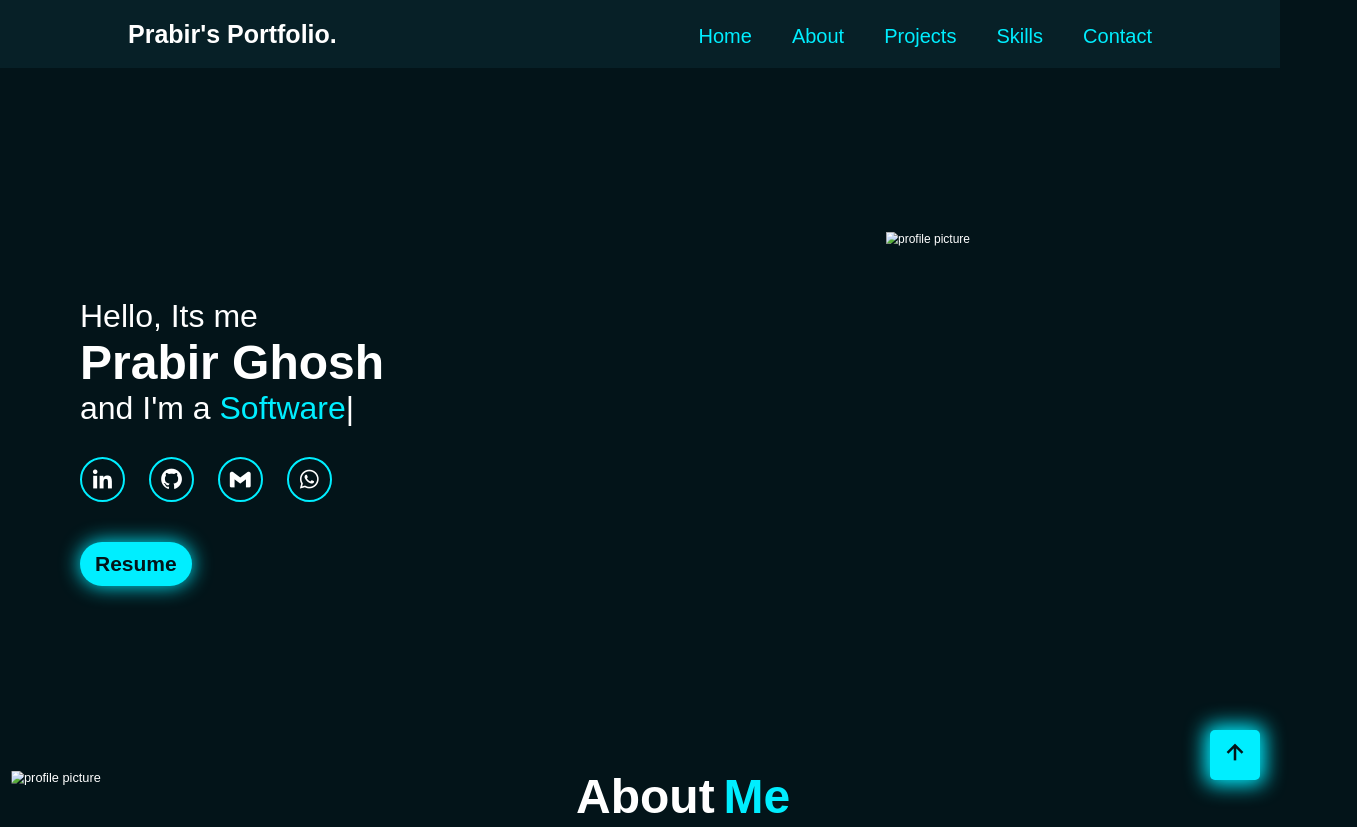
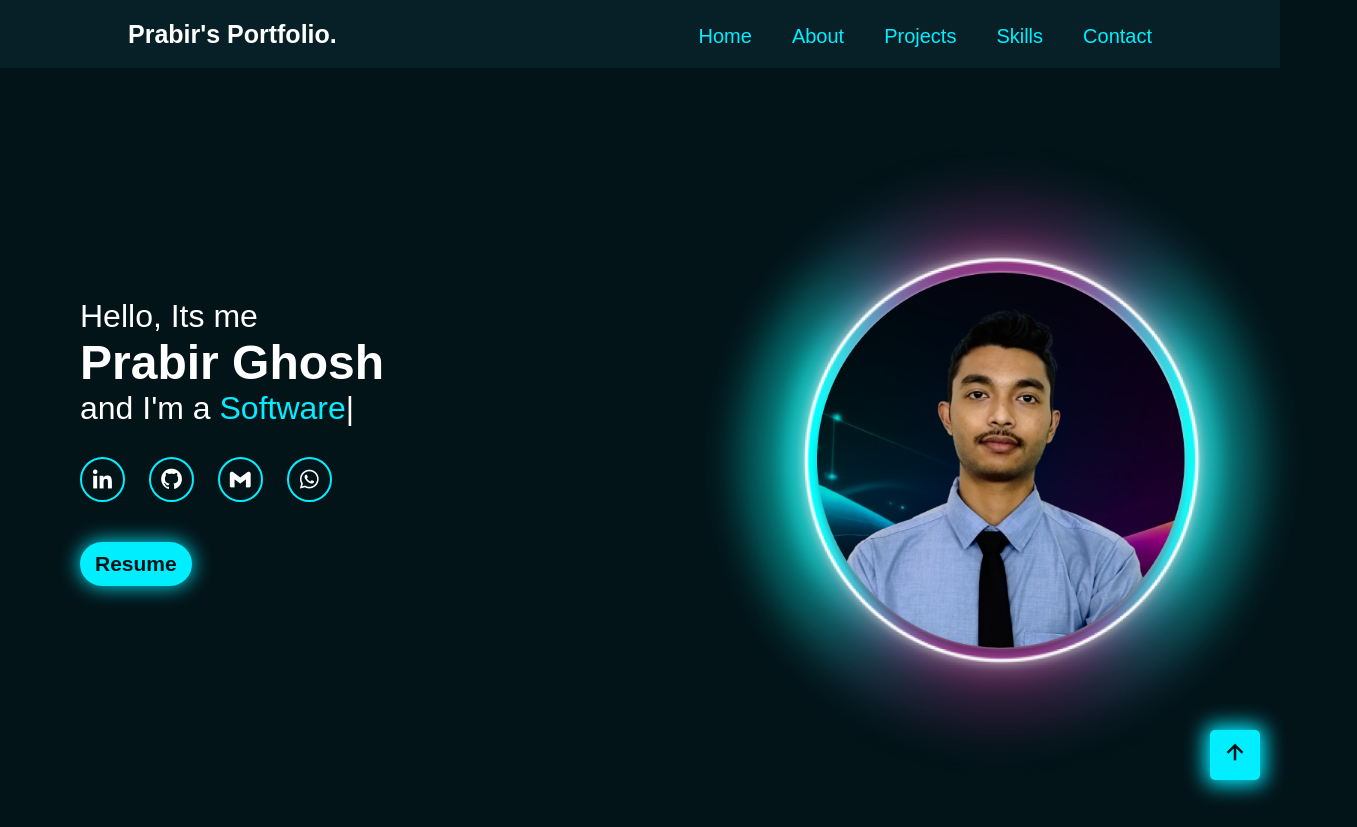
Before and after one commit to prabir227/portfolio-website, a website: page index.html in a window 1280 px wide. Shown: the top 827 px of the page, 1357 px wide, since content can reach past the window. Drawn offline with nearby package versions, Linux system fonts and the light colour scheme; the site is published under a folder, as on GitHub Pages, so addresses that start at the root find nothing.

Commit message:
changed the links of profile image and iot icon

```diff
--- a/index.html
+++ b/index.html
@@ -60,12 +60,12 @@
             </div>
         </div>
         <div class="righthome">
-            <img src="/images/Image.png" alt="profile picture" id="homeimg">
+            <img src="images/Image.png" alt="profile picture" id="homeimg">
         </div>
     </section>
     <section class="about" id="about">
         <div class="leftabout">
-            <img src="/images/Image2.png" alt="profile picture" id="aboutimg">
+            <img src="images/Image2.png" alt="profile picture" id="aboutimg">
         </div>
         <div class="rightabout">
             <div class="aboutme">
@@ -117,7 +117,7 @@
             </div>
             <div class="servicecardborder">
                 <div class="servicecard">
-                    <img src="/icons/iot.png" alt="" style="width: 3rem;">
+                    <img src="icons/iot.png" alt="" style="width: 3rem;">
                     <h3>Internet Of Things</h3>
                     <p>I design and develop smart IoT solutions that connect devices and systems seamlessly. From sensor
                         integration to real-time data processing... </p><!--I bring innovative ideas to life, enabling automation
```
